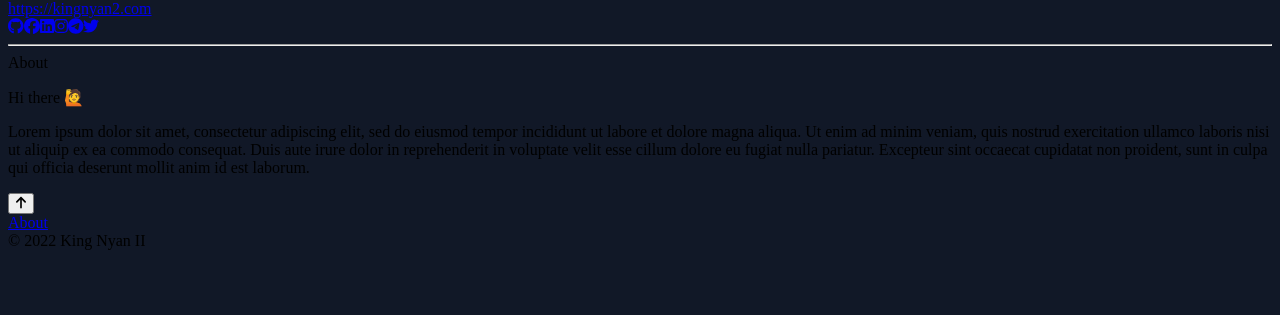
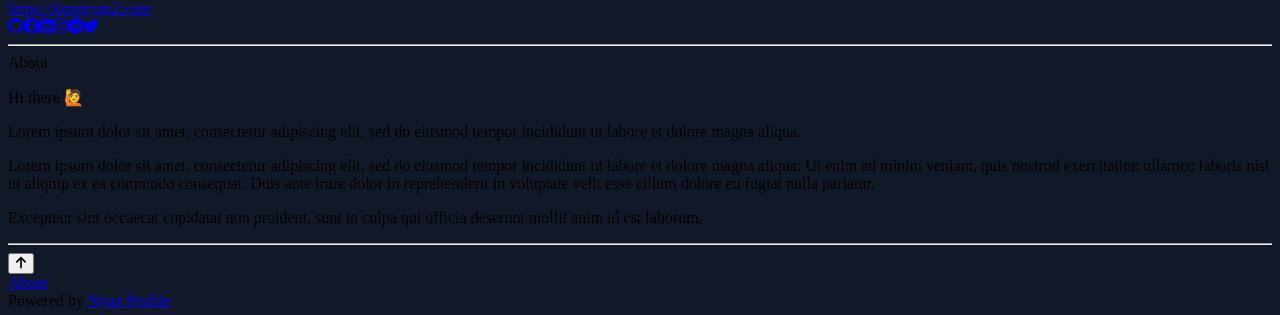
Before and after one commit to memochou1993/nyan-profile, a Next.js app: page / in a window 1280 px wide. Shown: the part 1695-2010 px from the top of the page. Before the commit the page ends 1953 px from the top, so only its background shows below. Built offline with nearby package versions, Linux system fonts and the light colour scheme.

Commit message:
Change default font family

```diff
--- a/assets/config.json
+++ b/assets/config.json
@@ -55,6 +55,9 @@
       "id": "kingnyan2"
     }
   },
+  "googleFonts": {
+    "family": "Roboto"
+  },
   "googleAnalytics": {
     "id": ""
   }
--- a/components/About.tsx
+++ b/components/About.tsx
@@ -2,10 +2,16 @@ import React from 'react';
 
 export default function About() {
   return (
-    <div className="dark:text-slate-300 text-center">
-      <p>Hi there 🙋</p>
-      <p>
-        Lorem ipsum dolor sit amet, consectetur adipiscing elit, sed do eiusmod tempor incididunt ut labore et dolore magna aliqua. Ut enim ad minim veniam, quis nostrud exercitation ullamco laboris nisi ut aliquip ex ea commodo consequat. Duis aute irure dolor in reprehenderit in voluptate velit esse cillum dolore eu fugiat nulla pariatur. Excepteur sint occaecat cupidatat non proident, sunt in culpa qui officia deserunt mollit anim id est laborum.
+    <div className="dark:text-slate-300">
+      <p className="my-4 text-2xl font-medium">Hi there 🙋</p>
+      <p className="my-4">
+        Lorem ipsum dolor sit amet, consectetur adipiscing elit, sed do eiusmod tempor incididunt ut labore et dolore magna aliqua.
+      </p>
+      <p className="my-4">
+        Lorem ipsum dolor sit amet, consectetur adipiscing elit, sed do eiusmod tempor incididunt ut labore et dolore magna aliqua. Ut enim ad minim veniam, quis nostrud exercitation ullamco laboris nisi ut aliquip ex ea commodo consequat. Duis aute irure dolor in reprehenderit in voluptate velit esse cillum dolore eu fugiat nulla pariatur.
+      </p>
+      <p className="my-4">
+        Excepteur sint occaecat cupidatat non proident, sunt in culpa qui officia deserunt mollit anim id est laborum.
       </p>
     </div>
   );
--- a/components/Footer.tsx
+++ b/components/Footer.tsx
@@ -1,10 +1,15 @@
 import React from 'react';
-import config from '../assets/config.json';
 
 export default function Footer() {
   return (
-    <footer className="text-sm font-thin text-center dark:text-slate-300">
-      {`© ${(new Date()).getFullYear()} ${config.meta.author}`}
+    <footer className="text-sm font-light text-center dark:text-slate-300">
+      Powered by
+      {' '}
+      <a href="https://github.com/memochou1993/my-profile" target="_blank" rel="noreferrer">
+        <span className="hover:underline hover:decoration-1 hover:underline-offset-4">
+          Nyan Profile
+        </span>
+      </a>
     </footer>
   );
 }
--- /dev/null
+++ b/pages/_document.tsx
@@ -0,0 +1,28 @@
+import React from 'react';
+import {
+  Html,
+  Head,
+  Main,
+  NextScript,
+} from 'next/document';
+import config from '../assets/config.json';
+
+export default function Document() {
+  return (
+    <Html>
+      <Head>
+        {config.googleFonts.family && (
+          <>
+            <link rel="preconnect" href="https://fonts.googleapis.com" />
+            <link rel="preconnect" href="https://fonts.gstatic.com" crossOrigin="anonymous" />
+            <link href={`https://fonts.googleapis.com/css2?family=${config.googleFonts.family}:wght@100;300;400;500;700;900&display=swap`} rel="stylesheet" />
+          </>
+        )}
+      </Head>
+      <body>
+        <Main />
+        <NextScript />
+      </body>
+    </Html>
+  );
+}
--- a/pages/index.tsx
+++ b/pages/index.tsx
@@ -40,6 +40,7 @@ export default function Home() {
             <Divider id="about" />
             <Heading text="About" />
             <About />
+            <Divider id="" />
           </main>
           { config.layout.sidebar.enabled && <Sidebar /> }
           { config.layout.footer.enabled && <Footer /> }
--- a/styles/globals.css
+++ b/styles/globals.css
@@ -2,10 +2,6 @@
 @tailwind components;
 @tailwind utilities;
 
-:root {
-  font-family: Inter, Avenir, Helvetica, Arial, sans-serif;
-}
-
 html {
   scroll-behavior: smooth;
 }
```
Also changed, not shown: tailwind.config.js (+8 -0 lines), demo.png, 1 other file (tests, documents, lock files or other folders).
